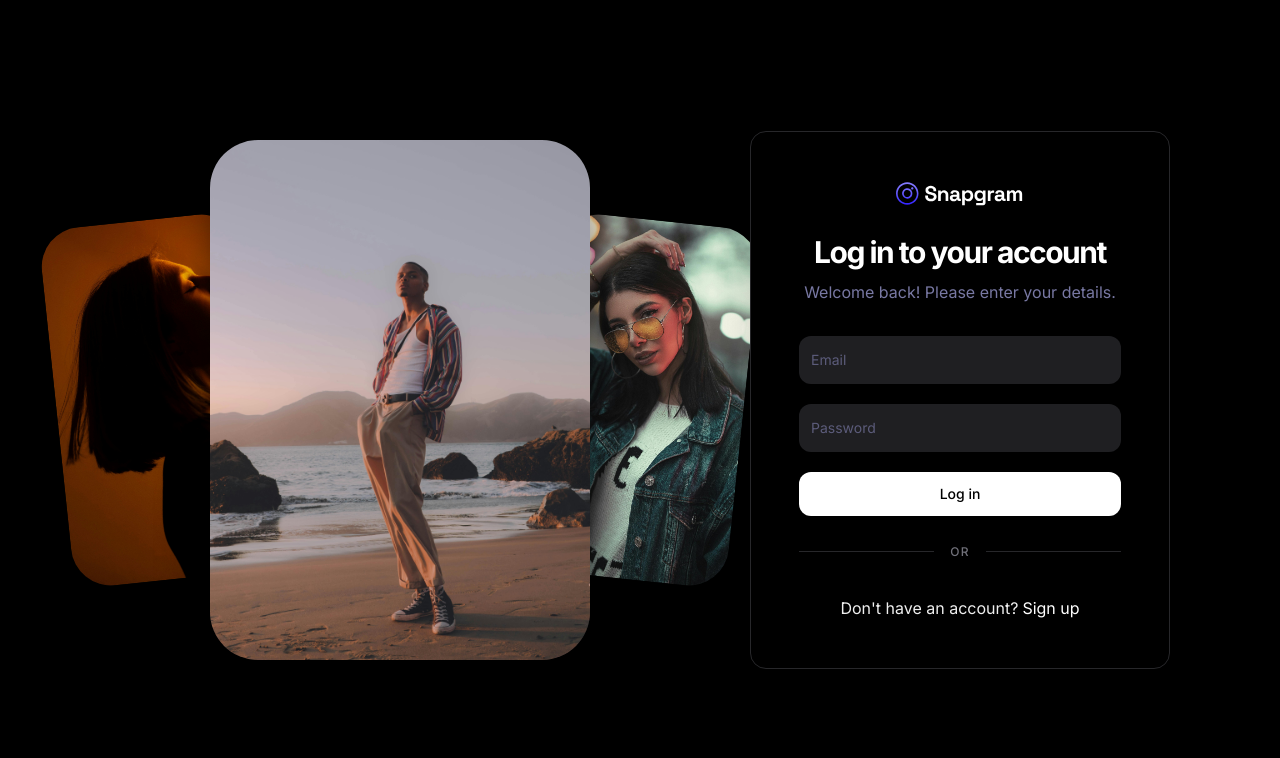
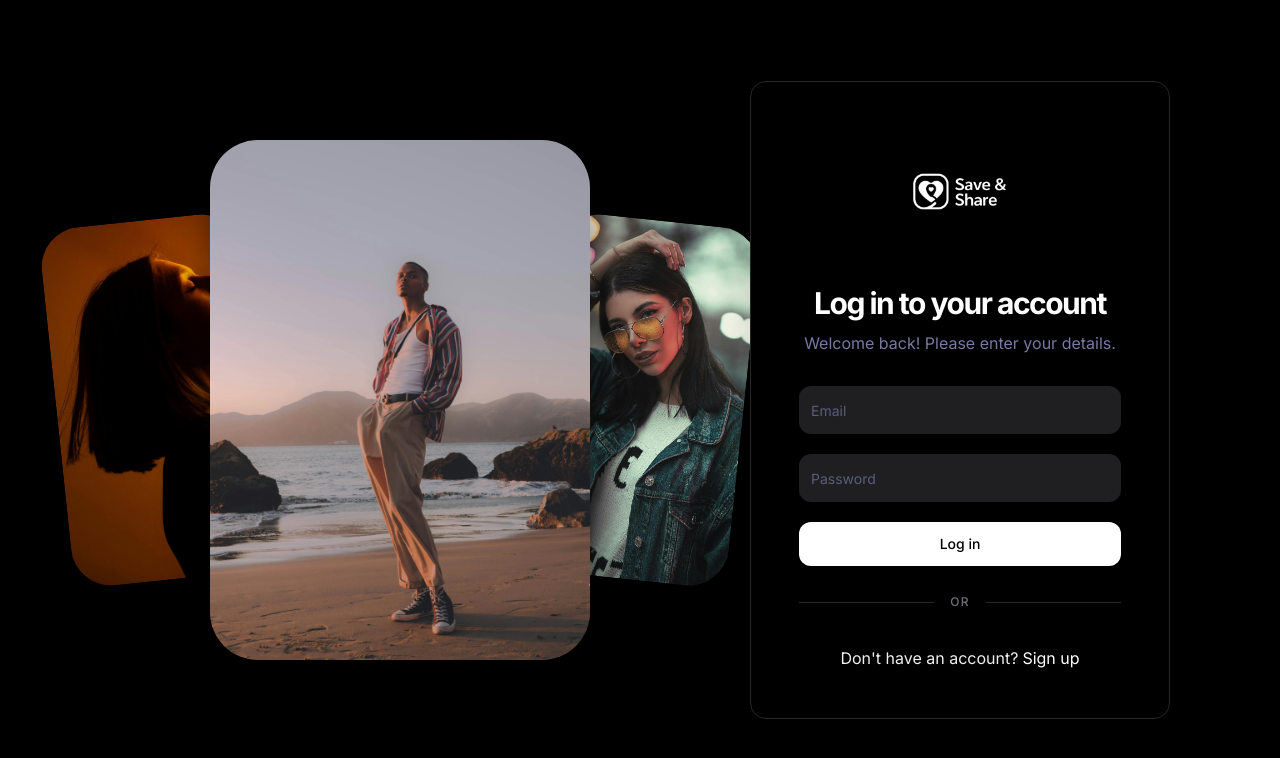
Before and after one commit to louals/React_SocialMedia, a React (Vite) app: page /sign-in in a window 1280 px wide. Shown: the top 758 px of the page. Built offline with nearby package versions, Linux system fonts and the light colour scheme; no server answers.

Commit message:
Finalized project and changed the logo to the right path

```diff
--- a/src/_auth/forms/SigninForm.tsx
+++ b/src/_auth/forms/SigninForm.tsx
@@ -56,7 +56,7 @@ const SigninForm = () => {
     <div className="sm:w-420 flex-center flex-col p-8 sm:p-12 bg-black border border-zinc-800 rounded-2xl shadow-2xl">
       <Form {...form}>
         <div className="flex flex-col items-center w-full">
-          <img src="/assets/images/logo.svg" alt="logo" className="w-32 mb-6" />
+          <img src="/assets/images/logo.png" alt="logo" className="w-32 mb-6" />
 
           <div className="text-center mb-8">
             <h2 className="h3-bold md:h2-bold pt-5 sm:pt-0">Log in to your account</h2>
--- a/src/_auth/forms/SignupForm.tsx
+++ b/src/_auth/forms/SignupForm.tsx
@@ -79,7 +79,7 @@ const SignupForm = () => {
       <Form {...form}>
         <div className="flex flex-col items-center w-full">
           {/* Logo */}
-          <img src="/assets/images/logo.svg" alt="logo" className="w-32 mb-6" />
+          <img src="/assets/images/logo.png" alt="logo" className="w-32 mb-6" />
 
           {/* Header */}
           <div className="text-center mb-6">
--- a/src/components/shared/TopBar.tsx
+++ b/src/components/shared/TopBar.tsx
@@ -19,7 +19,7 @@ const TopBar = () => {
       <div className="flex-between py-4 px-5">
         <Link to="/" className="flex gap-3 items-center">
           <img
-            src="/assets/images/logo.svg"
+            src="/assets/images/logo.png"
             alt="logo"
             width={130}
             height={325}
```
